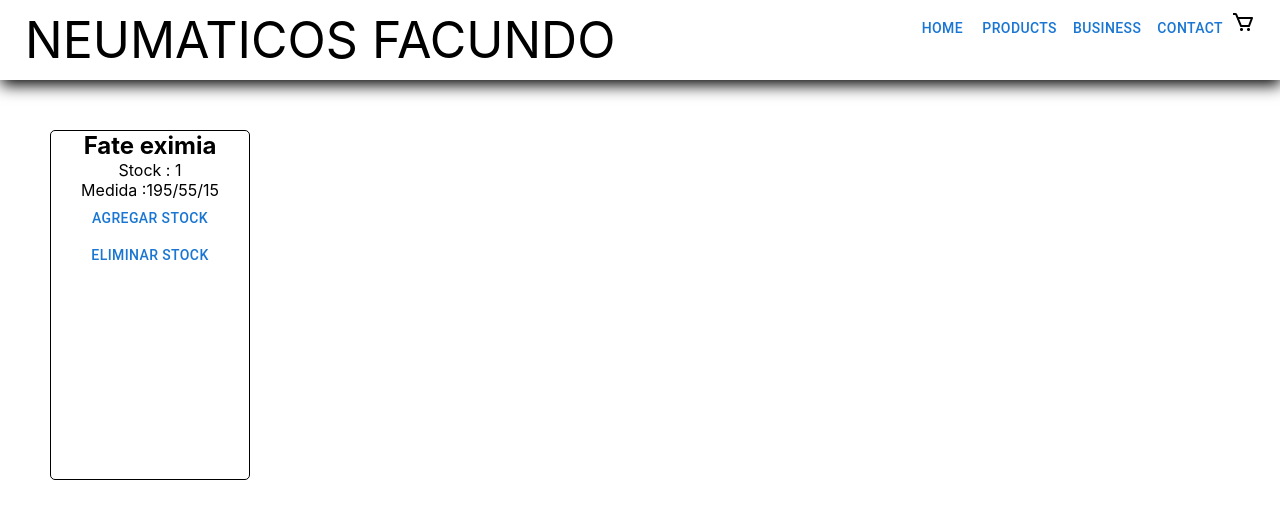
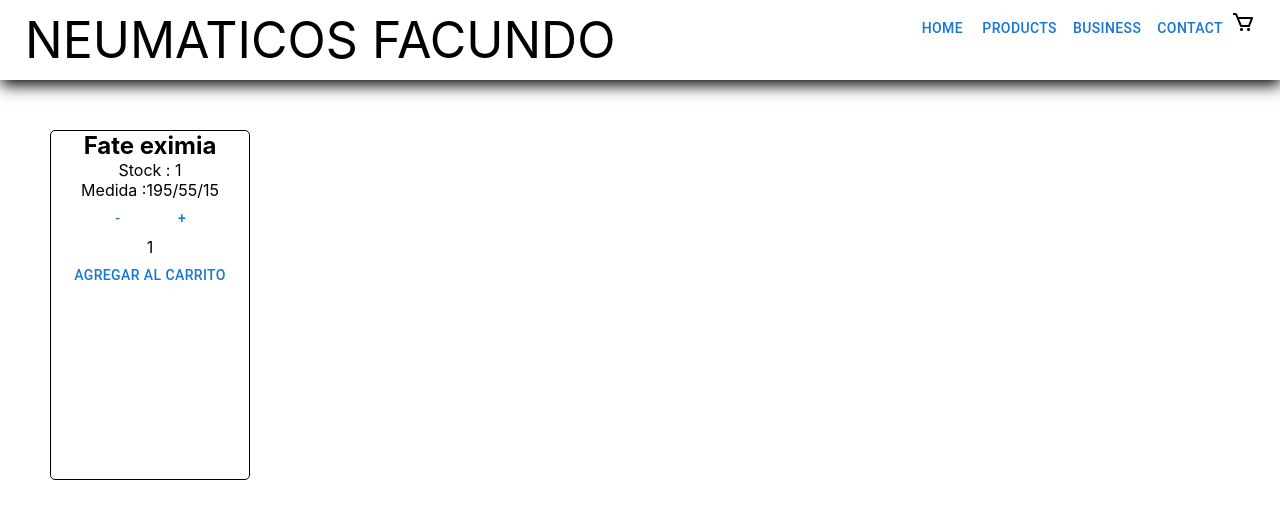
Before and after one commit to Agustin508/ProyectoReact-IvanGonzalez, a React (Create React App) app in the folder ecommerce-react/: page / in a window 1280 px wide. Shown: the top 518 px of the page. Built offline with nearby package versions, Linux system fonts and the light colour scheme; the HTML template or start-up script is replaced by a standard one.

Commit message:
tarea 4 reentrega

```diff
--- /dev/null
+++ b/ecommerce-react/src/components/ItemCount/ItemCount.js
@@ -0,0 +1,30 @@
+import React, {useState} from 'react';
+import { Button } from '@mui/material';
+
+const ItemCount = ({stock}) => {
+    const [count, setCount] = useState(1)
+
+    const removeStock = () => {
+        if(count > 0) {
+        setCount(count - 1)
+        }
+      }
+
+    const onAdd = () => {
+        if(count < stock) {
+            setCount(count + 1)
+    }
+
+}
+return(
+    <>
+    <Button onClick={removeStock}>-</Button>
+    <Button onClick={onAdd}>+</Button>
+    <p>{count}</p>
+    <Button>Agregar al carrito</Button>
+
+    </>
+)
+
+}
+export default ItemCount
--- a/ecommerce-react/src/components/ItemListContainer/ItemListContainer.js
+++ b/ecommerce-react/src/components/ItemListContainer/ItemListContainer.js
@@ -1,30 +1,18 @@
-import { Button } from '@mui/material';
 import React, { useState } from 'react';
+import ItemCount from '../ItemCount/ItemCount';
 import '../ItemListContainer/ItemListContainer.css'
 
 export default function ItemListContainer({ data }) {
     const { name , measure, stock} = data
     const [count, setCount] = useState(1)
 
-    console.log("estado Contador : " , count)
-
-    const addStock = () => {
-      if(count < stock){
-      setCount(count + 1)
-    }
-    }
-
-    const removeStock = () => {
-      setCount(count - 1)
-    }
 
   return (
     <div className="cards">
         <h2>{name}</h2>
         <p>Stock : {count}</p>
         <p>Medida :{measure}</p>
-        <Button onClick={addStock}>Agregar Stock</Button>
-        <Button onClick={removeStock}>Eliminar Stock</Button>
+        <ItemCount stock={stock}/>
     </div>
   );
 }
```
Also changed, not shown: ecommerce-react/src/components/ItemListContainer/ItemListContainer.css (line endings or trailing spaces).
